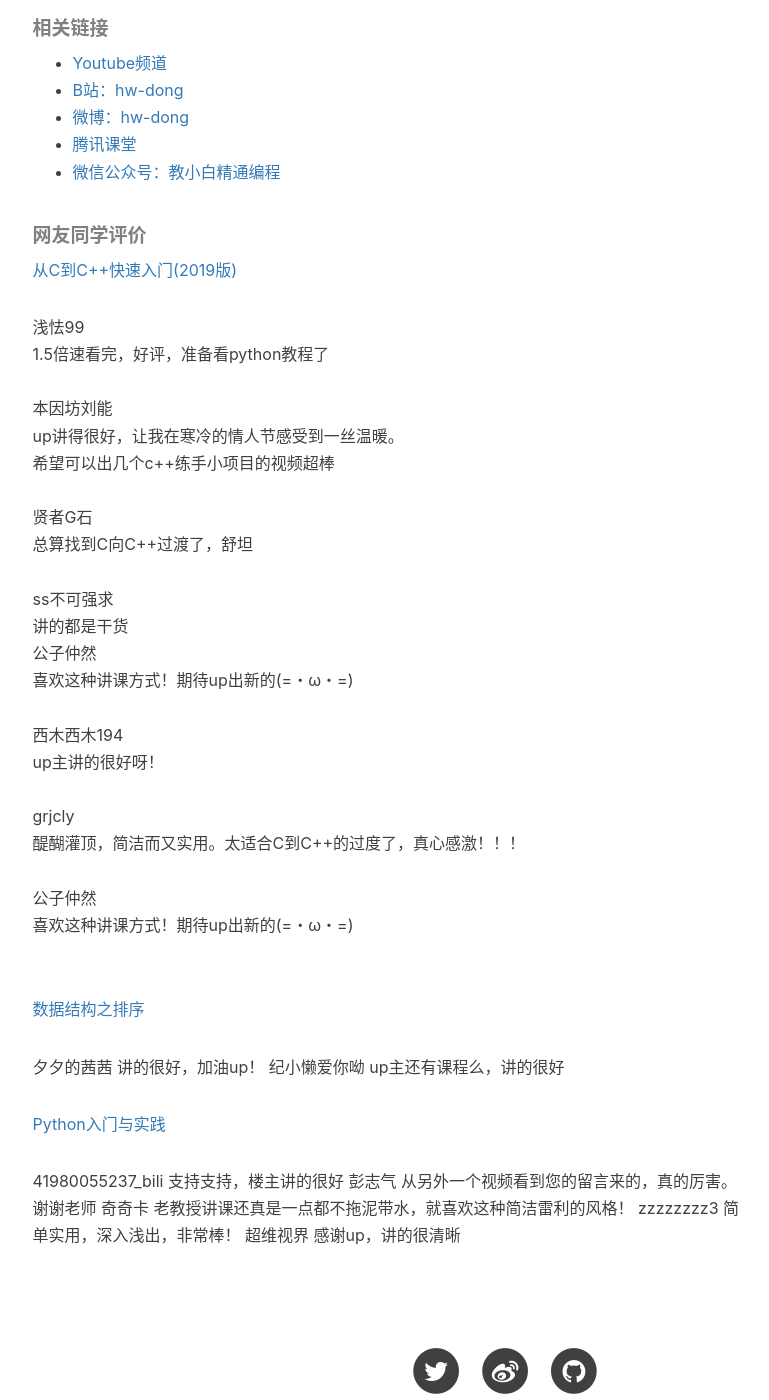
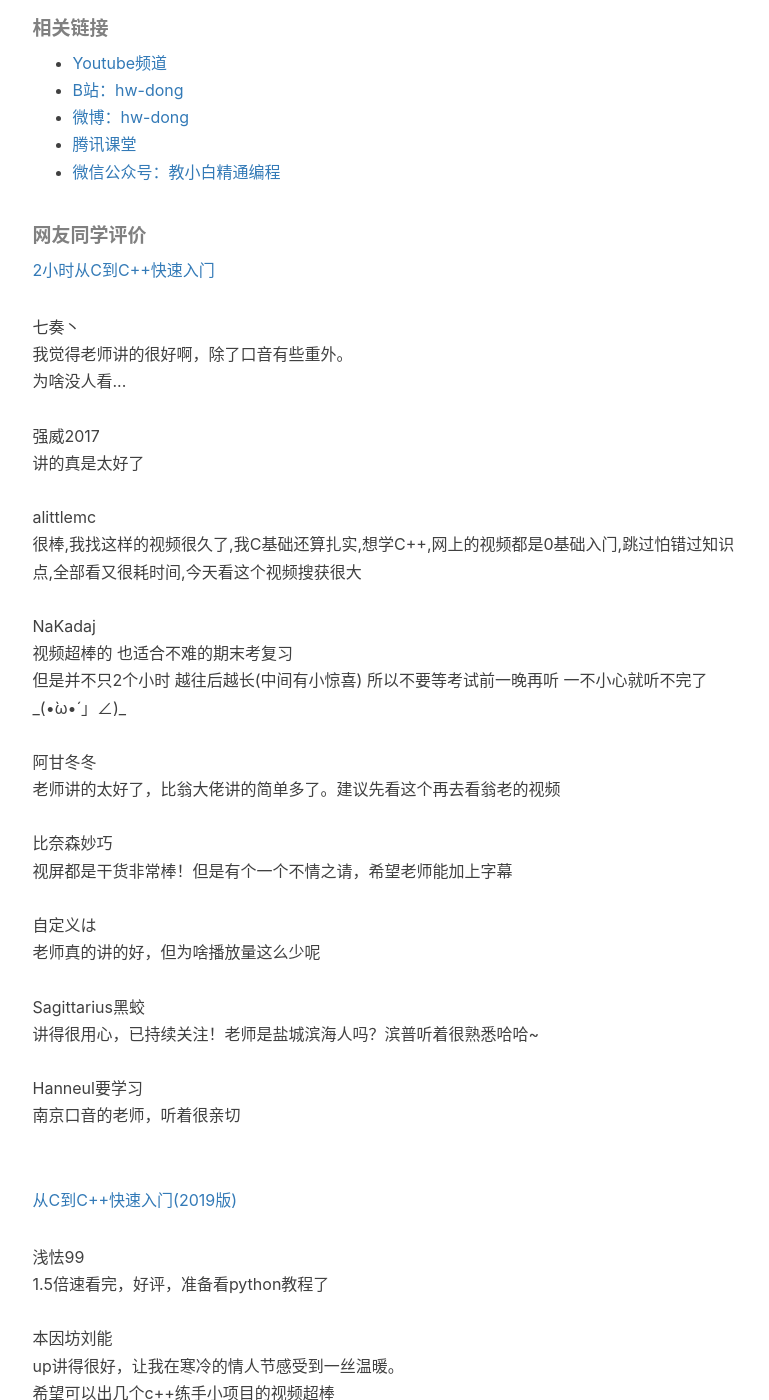
Before and after one commit to xuepro/xuepro.github.io, a Jekyll site: the page built from about.html, in a window 1280 px wide and 1400 px high, scrolled down 1626 px. Shown: the whole window, without its empty margins (135-904 px from the left). Built offline with Jekyll 4.4.1, drawn with Linux system fonts in a browser that asks for light colours; nearby versions of some CDN libraries; comment, search, counter and statistics services are not loaded; some of the changed text lies outside the part shown.

Commit message:
Update about.html

```diff
--- a/about.html
+++ b/about.html
@@ -77,6 +77,41 @@
     </ul>
 
      <h5>网友同学评价</h5>
+	<a href="https://www.bilibili.com/video/av18629275">2小时从C到C++快速入门</a>
+
+
+
+<p>
+七奏丶</br>
+我觉得老师讲的很好啊，除了口音有些重外。</br>
+为啥没人看...</br></br>
+
+强威2017</br>
+讲的真是太好了</br></br>
+
+alittlemc</br>
+很棒,我找这样的视频很久了,我C基础还算扎实,想学C++,网上的视频都是0基础入门,跳过怕错过知识点,全部看又很耗时间,今天看这个视频搜获很大</br></br>
+
+NaKadaj</br>
+视频超棒的 也适合不难的期末考复习</br>
+但是并不只2个小时 越往后越长(中间有小惊喜) 所以不要等考试前一晚再听 一不小心就听不完了_(•̀ω•́ 」∠)_</br></br>
+
+阿甘冬冬</br>
+老师讲的太好了，比翁大佬讲的简单多了。建议先看这个再去看翁老的视频</br></br>
+
+比奈森妙巧</br>
+视屏都是干货非常棒！但是有个一个不情之请，希望老师能加上字幕</br></br>
+
+自定义は</br>
+老师真的讲的好，但为啥播放量这么少呢</br></br>
+
+Sagittarius黑蛟</br>
+讲得很用心，已持续关注！老师是盐城滨海人吗？滨普听着很熟悉哈哈~</br></br>
+
+Hanneul要学习</br>
+南京口音的老师，听着很亲切</br></br>
+
+	</p>
 
 	<a href="https://www.bilibili.com/video/av40959422">从C到C++快速入门(2019版)</a>
 	<p>
@@ -111,30 +146,31 @@
 
 <p>
 
-夕夕的茜茜
-讲的很好，加油up！
+夕夕的茜茜</br>
+讲的很好，加油up！</br></br>
 
-纪小懒爱你呦
-up主还有课程么，讲的很好
+纪小懒爱你呦</br>
+up主还有课程么，讲的很好</br></br>
 
 	</p>
 
 <a href="https://space.bilibili.com/281453312/channel/detail?cid=55360">Python入门与实践</a>
+
 <p>
-41980055237_bili
-支持支持，楼主讲的很好
+41980055237_bili</br>
+支持支持，楼主讲的很好</br></br>
 
-彭志气
-从另外一个视频看到您的留言来的，真的厉害。谢谢老师
+彭志气</br>
+从另外一个视频看到您的留言来的，真的厉害。谢谢老师</br></br>
 
-奇奇卡
-老教授讲课还真是一点都不拖泥带水，就喜欢这种简洁雷利的风格！
+奇奇卡</br>
+老教授讲课还真是一点都不拖泥带水，就喜欢这种简洁雷利的风格！</br></br>
 
-zzzzzzzz3
-简单实用，深入浅出，非常棒！
+zzzzzzzz3</br>
+简单实用，深入浅出，非常棒！</br></br>
 
-超维视界
-感谢up，讲的很清晰
+超维视界</br>
+感谢up，讲的很清晰</br></br>
 
 	</p>
 </div>
```
